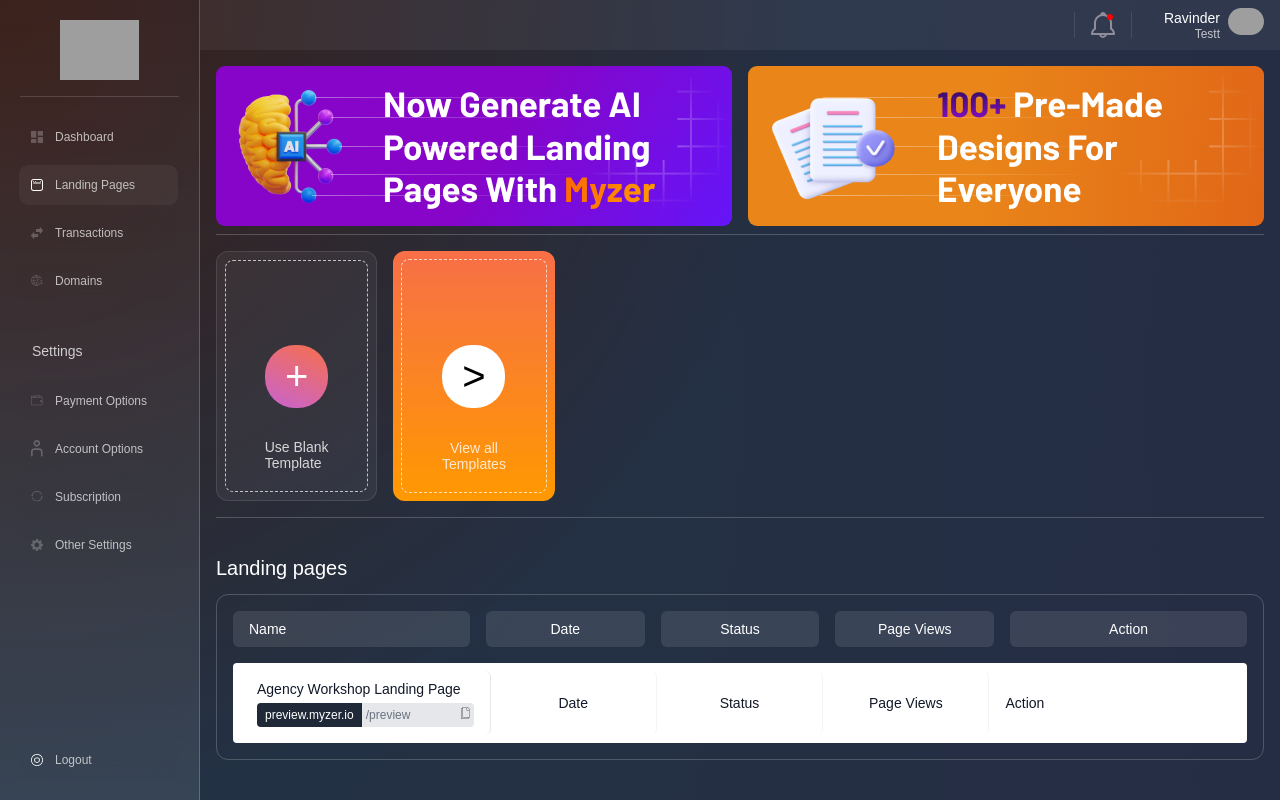
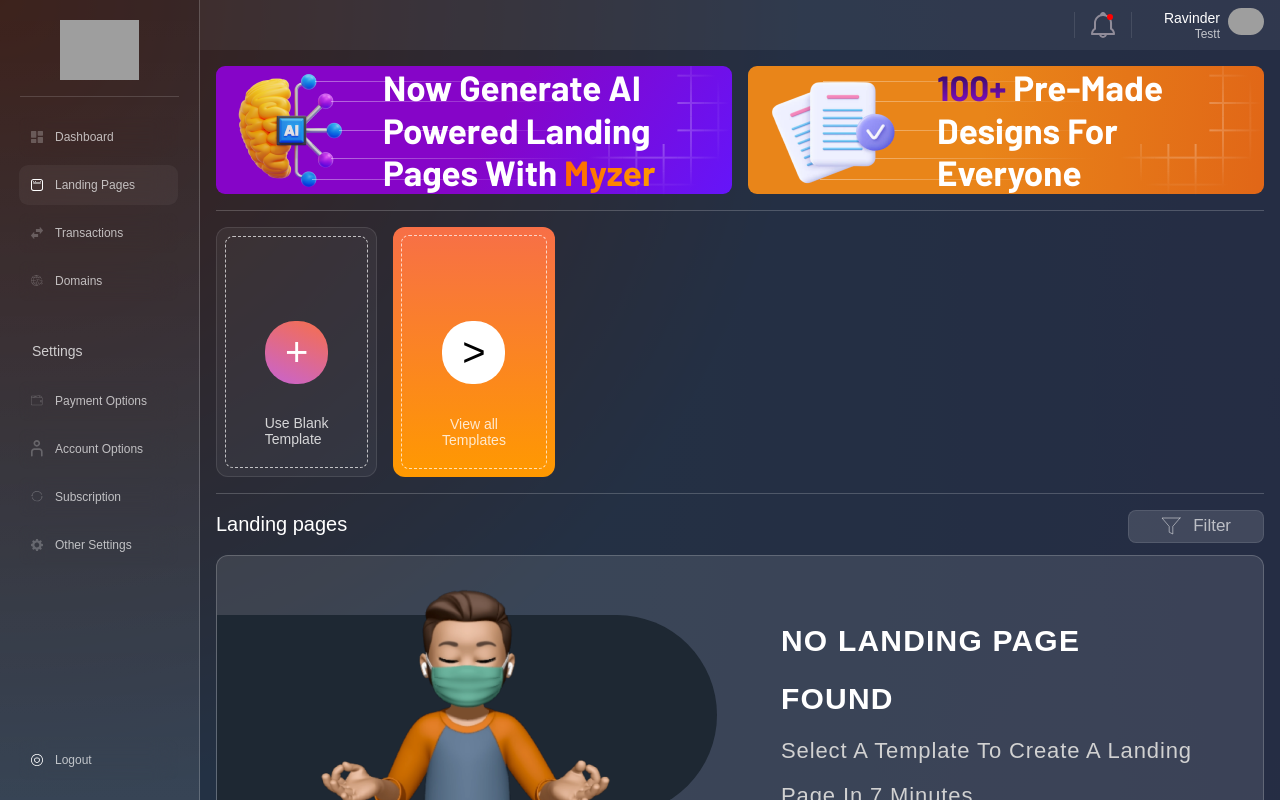
Before and after one commit to 47Sunil/myz_front, a React (Create React App) app: page /landing-pages in a window 1280 px wide. Built offline with nearby package versions, Linux system fonts and the light colour scheme; grey boxes are pictures that could not be loaded.

Commit message:
landing page empty state

```diff
--- a/src/pages/LandingPage/components/Banner.jsx
+++ b/src/pages/LandingPage/components/Banner.jsx
@@ -5,7 +5,7 @@
 import lines from '../../../assets/icons/lines.png';
 const Banner = () => {
   return (
-    <div className='flex h-[10rem] gap-[1rem] mb-2 w-full'>
+    <div className='flex h-[8rem] gap-[1rem] mb-4 w-full'>
       <div className='bg-gradient-landing-purple h-full w-full rounded-[9px]'>
         <div className='flex gap-8 p-4 items-center h-full w-full relative'>
           <img
--- a/src/pages/LandingPage/index.jsx
+++ b/src/pages/LandingPage/index.jsx
@@ -1,14 +1,16 @@
 import React, { useState } from 'react';
-import DocumentImage1 from '../../assets/images/banner1_landingPage.jpg';
-import DocumentImage2 from '../../assets/images/banner2_landingPage.jpg';
+import TransparentButton from '../../components/TransparentButton/TransparentButton';
 import TemplateSlider from './components/TemplateSlider';
 import LandingPagesList from './components/LandingPagesList';
 import LandingPageListItem from './components/LandingPagesListItem';
 import ViewAllTemplatesModal from './components/ViewAllTemplatesModal';
 import Banner from './components/Banner';
+import FilterIcon from '../../assets/svg/FilterIcon';
+import Bitmoji from '../../assets/images/bitmoji_landingpage.png';
 
 const LandingPages = () => {
   const [isOpened, setIsOpened] = useState(false);
+  const [isEmpty, setIsEmpty] = useState(true);
   return (
     <>
       {isOpened && <ViewAllTemplatesModal />}
@@ -19,13 +21,40 @@
           setOpen={setIsOpened}
         />
 
-        <div className='heading-filter-container flex space-between mt-9'>
+        <div className='heading-filter-container flex justify-between mt-4'>
           <h4 className='text-xl text-white'>Landing pages</h4>
+          <TransparentButton
+            buttonText={'Filter'}
+            transparent={true}
+            filterBtn={true}
+            icon={<FilterIcon />}
+          />
         </div>
-        <div className='rounded-xl mt-3 p-4 border border-gray-50/20 flex flex-col gap-4'>
-          <LandingPagesList />
-          <LandingPageListItem />
-        </div>
+        {isEmpty ? (
+          <div className='rounded-xl mt-3 py-14 border w-full border-gray-50/20 flex items-center gap-16 bg-[rgba(255,255,255,.1)]'>
+            <div className='bg-[#1e2833] w-[500px] h-[200px] rounded-r-[300px] relative'>
+              <img
+                src={Bitmoji}
+                alt=''
+                className=' h-[120%] absolute left-[50%] top-[40%] translate-x-[-50%] translate-y-[-50%]'
+              />
+            </div>
+            <div className='flex flex-col justify-center w-[40%]'>
+              <h2 className='uppercase text-white text-[30px] leading-[58px] tracking-[0.04em] font-semibold'>
+                {' '}
+                no landing page found
+              </h2>
+              <p className='capitalize text-[22px] leading-[45px] tracking-[0.04em] text-[#D1D1D1]'>
+                Select A Template to Create a Landing page in 7 Minutes
+              </p>
+            </div>
+          </div>
+        ) : (
+          <div className='rounded-xl mt-3 p-4 border border-gray-50/20 flex flex-col gap-4  bg-[rgba(255,255,255,.1)]'>
+            <LandingPagesList />
+            <LandingPageListItem />
+          </div>
+        )}
       </div>
     </>
   );
```
Also changed, not shown: src/assets/images/bitmoji_landingpage.png (added).
